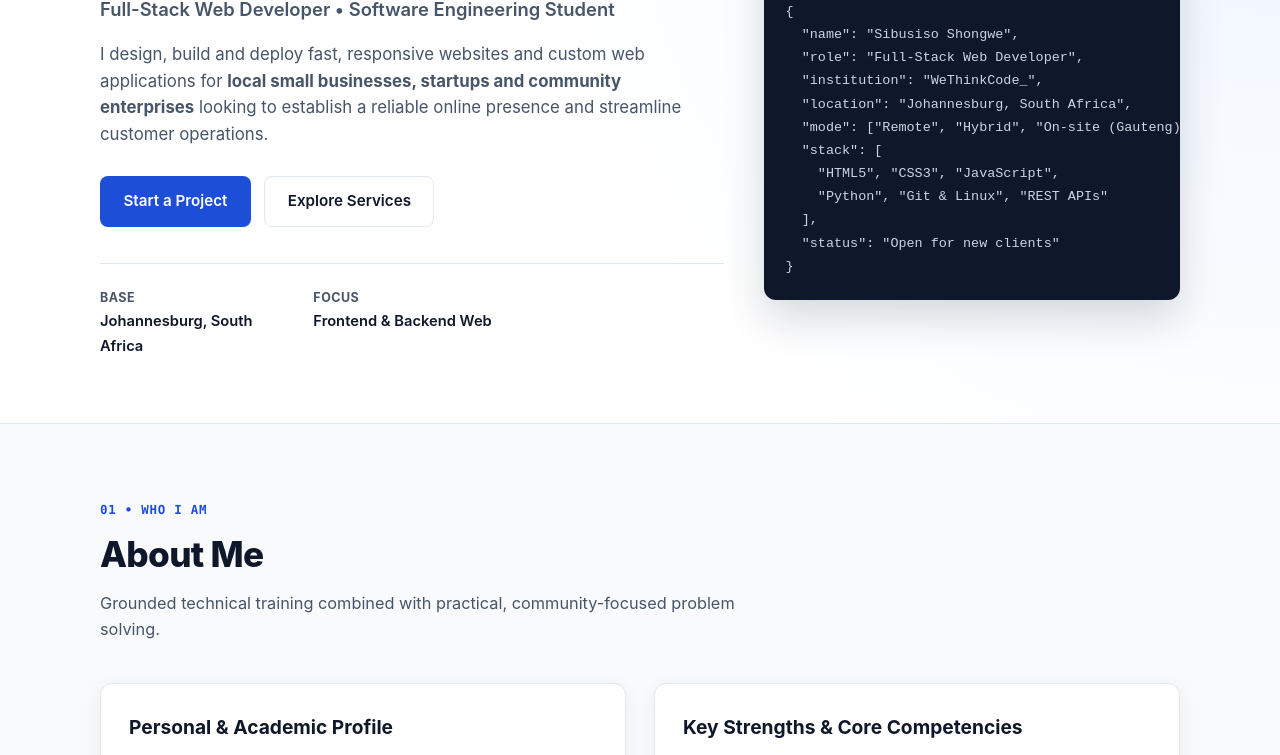
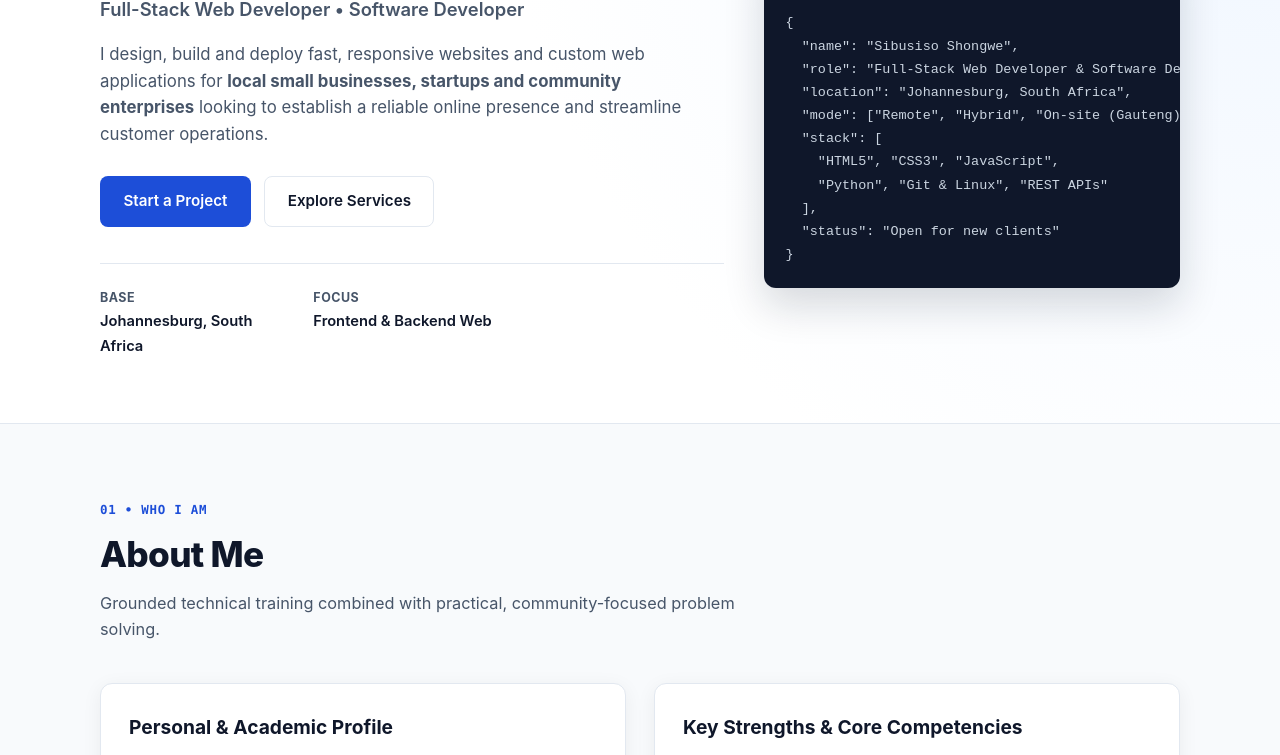
Before and after one commit to shongwe-sbu/sibusiso-shongwe-business-portfolio, a plain HTML site: page index.html in a window 1280 px wide. Shown: the part 269-1024 px from the top of the page. Drawn offline with Linux system fonts and the light colour scheme.

```diff
--- a/index.html
+++ b/index.html
@@ -40,7 +40,7 @@
             Available for Freelance &amp; Remote Projects
           </div>
           <h1>Hi, I’m <span class="accent">Sibusiso Shongwe</span>.</h1>
-          <p class="hero-role">Full-Stack Web Developer &bull; Software Engineering Student</p>
+          <p class="hero-role">Full-Stack Web Developer &bull; Software Developer</p>
           <p class="hero-summary">
             I design, build and deploy fast, responsive websites and custom web applications for <strong>local small businesses, startups and community enterprises</strong> looking to establish a reliable online presence and streamline customer operations.
           </p>
@@ -69,8 +69,7 @@
           </div>
           <pre class="code-block"><code>{
   "name": "Sibusiso Shongwe",
-  "role": "Full-Stack Web Developer",
-  "institution": "WeThinkCode_",
+  "role": "Full-Stack Web Developer & Software Developer",
   "location": "Johannesburg, South Africa",
   "mode": ["Remote", "Hybrid", "On-site (Gauteng)"],
   "stack": [
```
